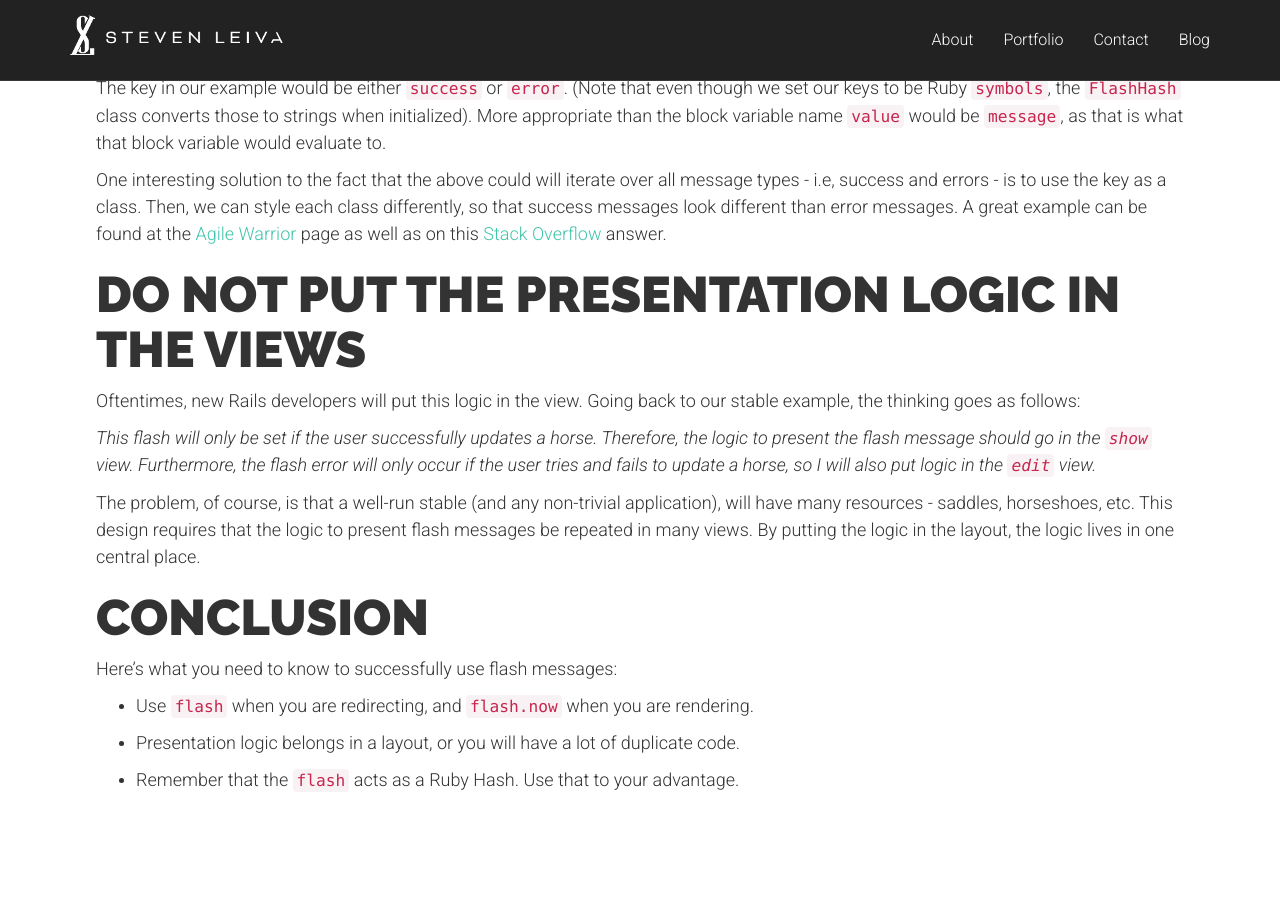
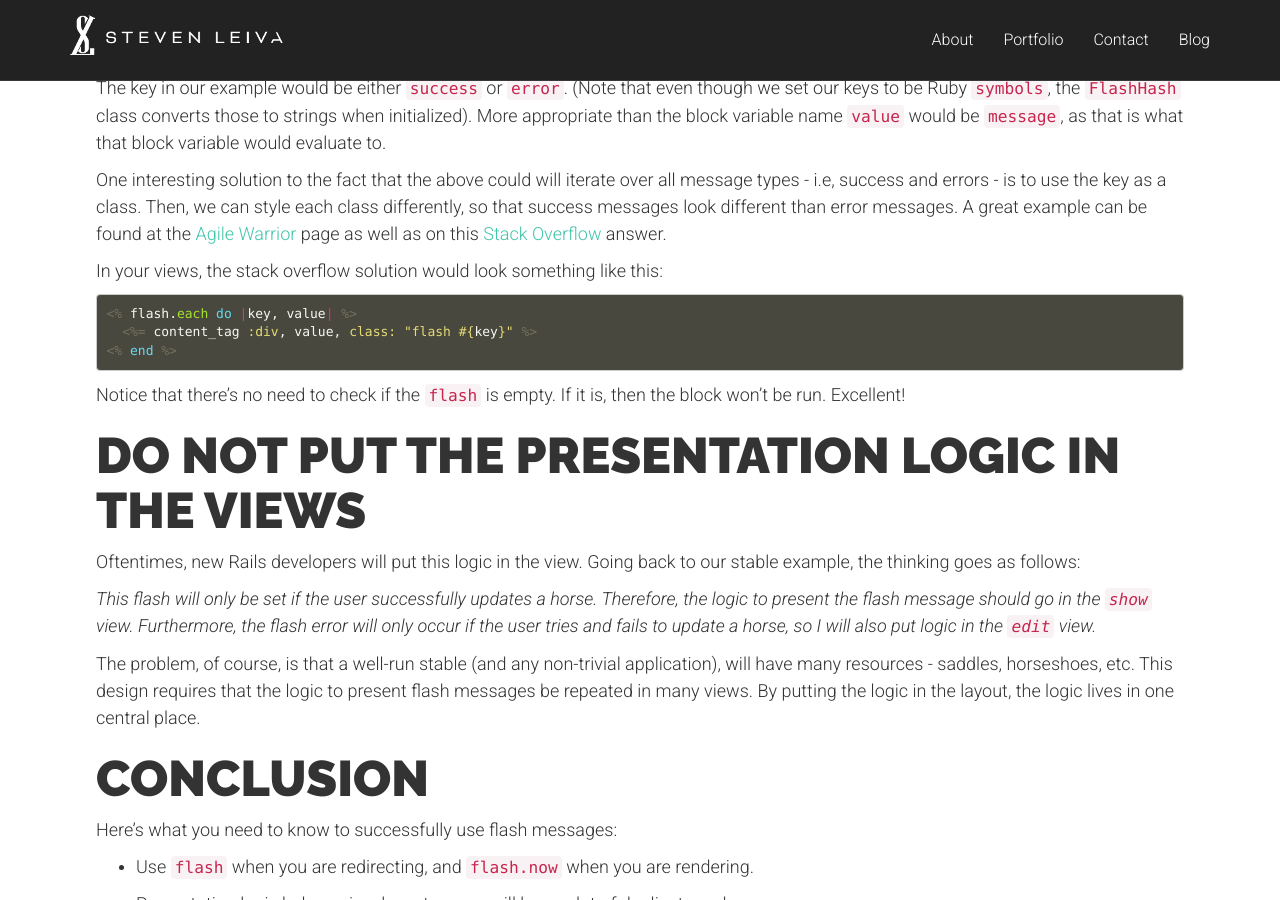
Before and after one commit to StevenXL/stevenxl.github.io, a Jekyll site: the page built from _posts/2015-11-29-flash-messages-in-rails.markdown, in a window 1280 px wide and 900 px high, scrolled down 1776 px. Built offline with Jekyll 4.4.1, drawn with Linux system fonts in a browser that asks for light colours; Markdown is read by kramdown in place of the engine named in the settings; before the commit the page ends 2569 px from its top, so only the background shows below that.

Commit message:
Modify Flash Messages post.

```diff
--- a/_posts/2015-11-29-flash-messages-in-rails.markdown
+++ b/_posts/2015-11-29-flash-messages-in-rails.markdown
@@ -106,6 +106,17 @@ page as well as on this [Stack
 Overflow](https://stackoverflow.com/questions/9390778/best-practice-method-of-displaying-flash-messages)
 answer.
 
+In your views, the stack overflow solution would look something like this:
+
+~~~erb
+<% flash.each do |key, value| %>
+  <%= content_tag :div, value, class: "flash #{key}" %>
+<% end %>
+~~~
+
+Notice that there's no need to check if the `flash` is empty. If it is, then the
+block won't be run. Excellent!
+
 ## Do not put the presentation logic in the views
 Oftentimes, new Rails developers will put this logic in the view. Going back to
 our stable example, the thinking goes as follows:
```
